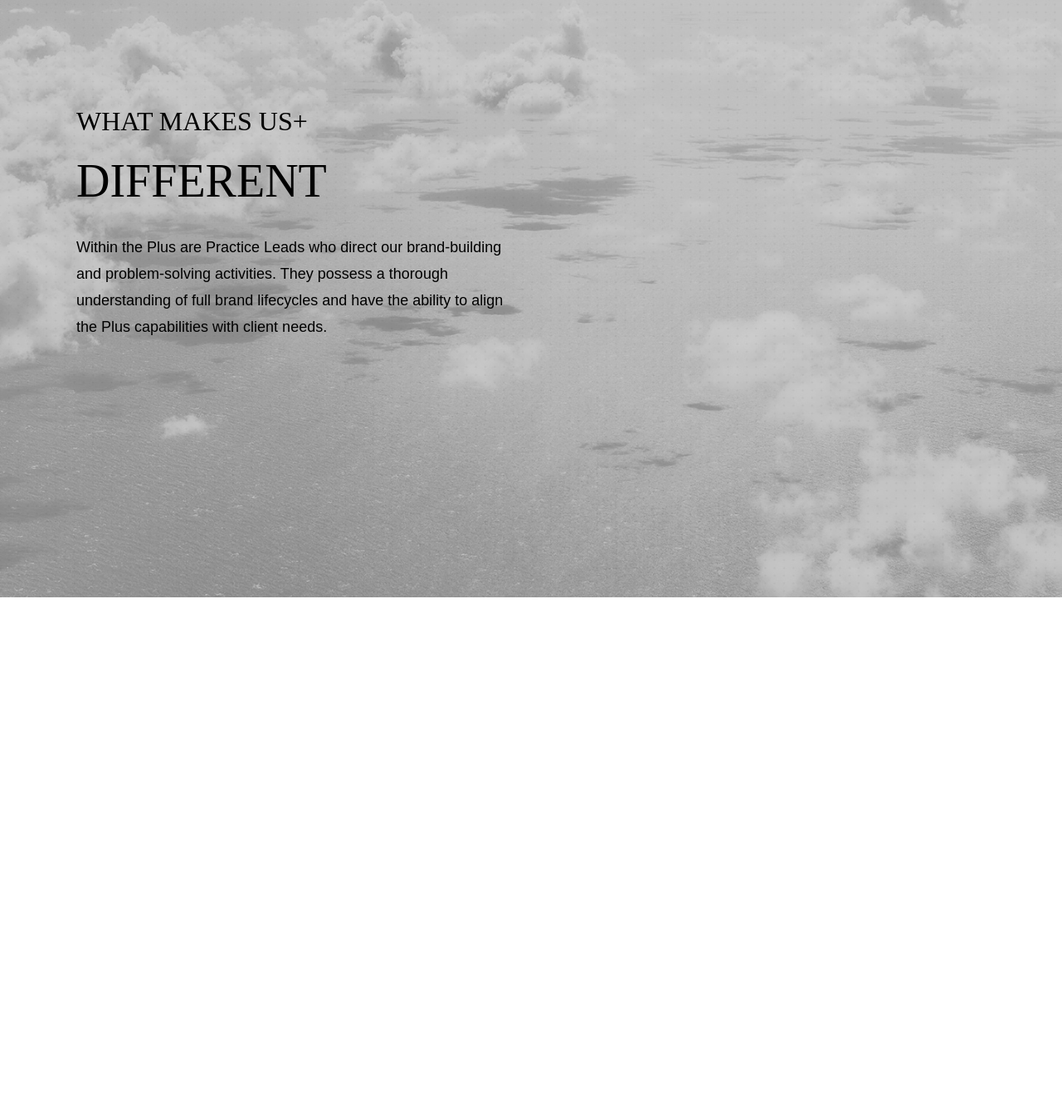
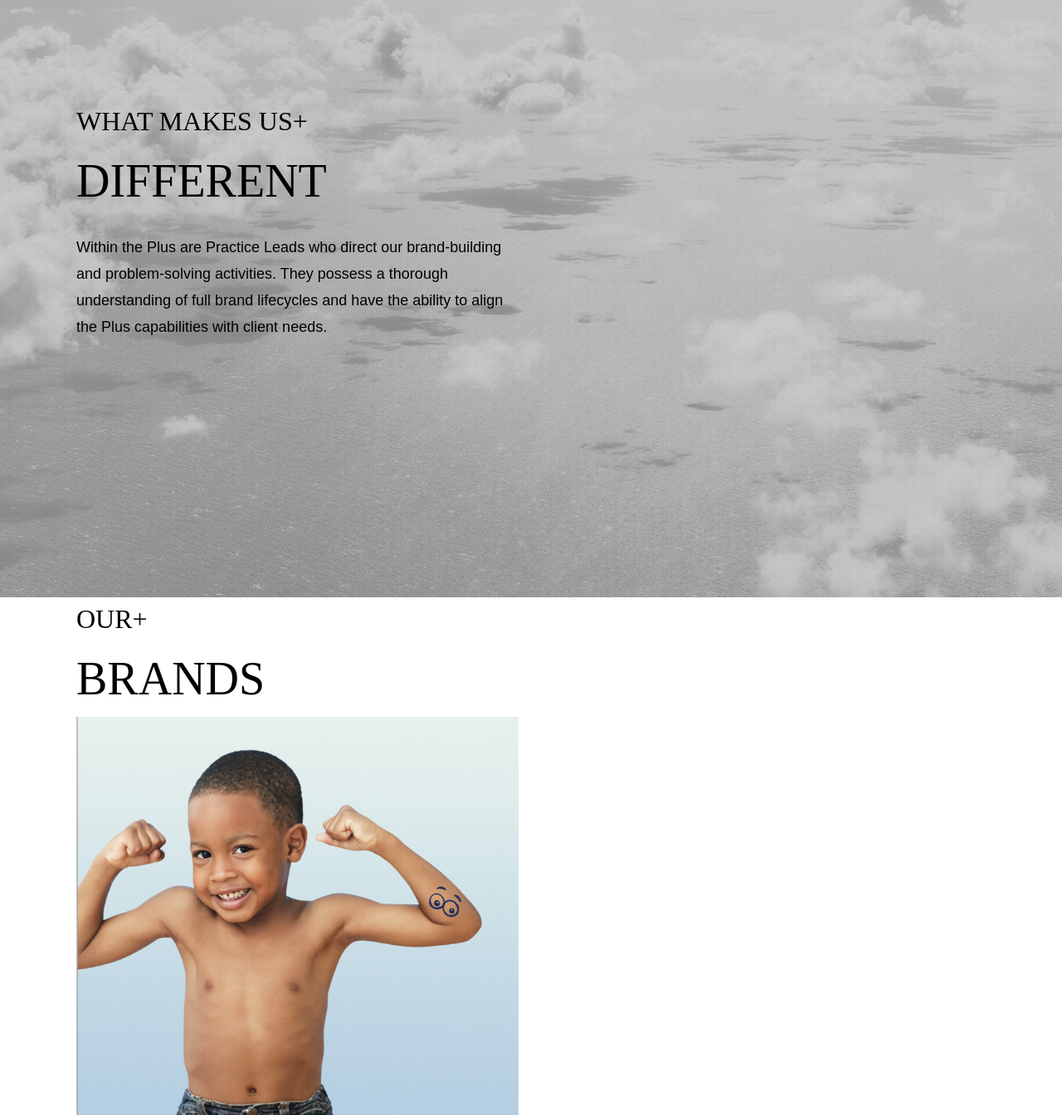
Before and after one commit to havashealthplus/havashealthplus.github.io, a Jekyll site: the page built from about/index.html, in a window 1280 px wide. Shown: the whole page at 83% size. Built offline with Jekyll 4.4.1, drawn with Linux system fonts in a browser that asks for light colours; some web fonts are replaced; before the commit the page ends 900 px from its top, so only the background shows below that.

Commit message:
client
+ client test

```diff
--- a/about/index.html
+++ b/about/index.html
@@ -10,7 +10,7 @@ section: about
 		<div class="hero_inner">
 			<div class="container">
 				<div class="row">
-					<div class="col-12 col-small-10 col-medium-6 col-large-5">
+					<div class="col-12 col-small-9 col-medium-6 col-large-5">
 						<h2 class="font-large eyebrow no-margin">What Makes Us+</h2>
 			      <h1 class="font-super-large title no-margin">Different</h1>
 			      <p class="font-small">Within the Plus are Practice Leads who direct our brand-building and problem-solving activities. They possess a thorough understanding of full brand lifecycles and have the ability to align the Plus capabilities with client needs.</p>
@@ -20,3 +20,22 @@ section: about
 		</div>
 	</div>
 </section>
+<section id="about">
+	<div class="container">
+		<div class="row">
+			<div class="col-12 col-small-9 col-medium-6 col-large-5">
+				<h2 class="font-large eyebrow no-margin">Our+</h2>
+			  <h1 class="font-super-large title no-margin">Brands</h1>
+			</div>
+		</div>
+		<div class="row">
+			<div class="col-12 col-medium-6">
+				<div class="client" id="afc">
+					<div class="client_logo">
+
+					</div>
+				</div>
+			</div>
+		</div>
+	</div>
+</section>
--- a/css/component.css
+++ b/css/component.css
@@ -27,6 +27,8 @@
   align-items: flex-end;
 }
 
+
+/*  */
 .eyebrow {
   font-family: 'Montserrat-Regular';
   text-transform: uppercase;
@@ -37,8 +39,20 @@
   text-transform: uppercase;
 }
 
+/* brands/clients */
+.client {
+  height: 480px;
+  padding: 20px;
+  background-attachment: fixed;
+  background-size: cover;
+  background-position: center center;
+  background-repeat: no-repeat;
+}
 
-
+/* all free clear */
+#afc {
+  background-image: url("../images/clients/afc.jpg");
+}
 
 
 
```
Also changed, not shown: images/clients/afc.jpg (added).
